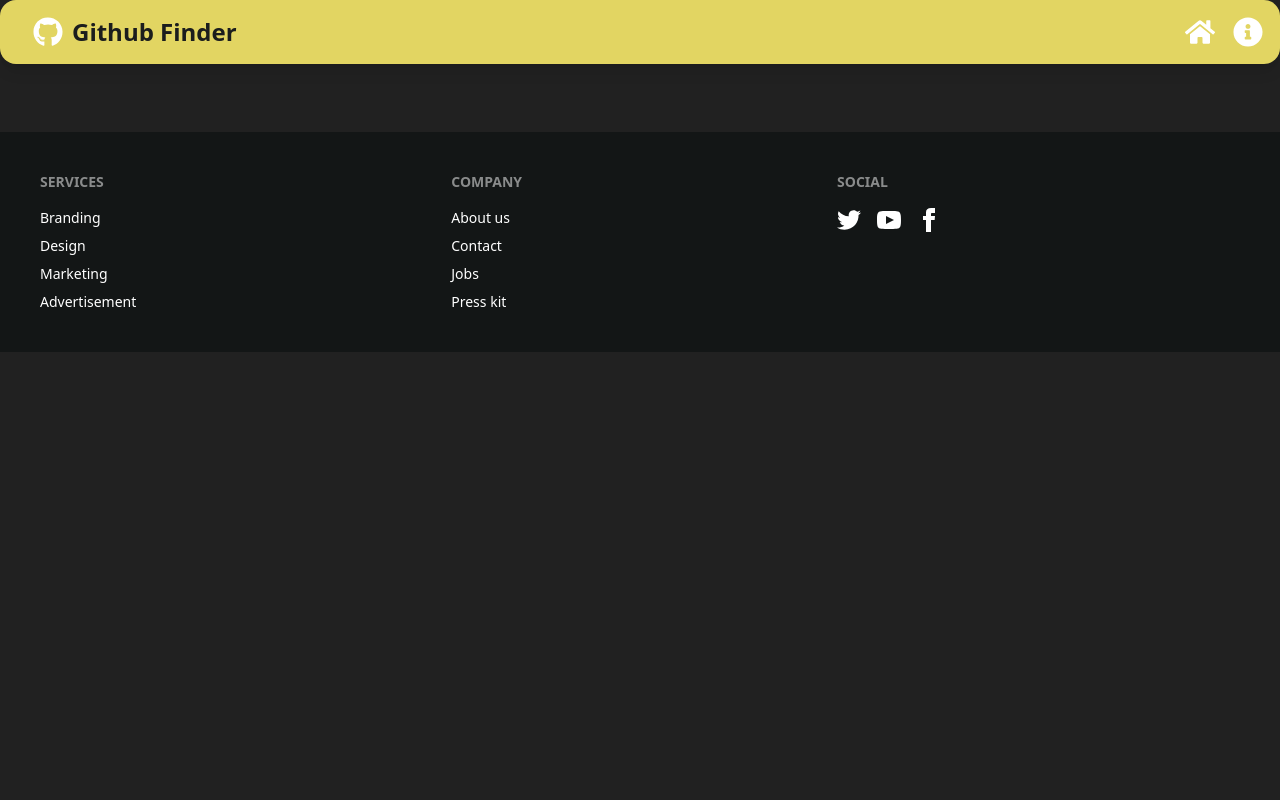
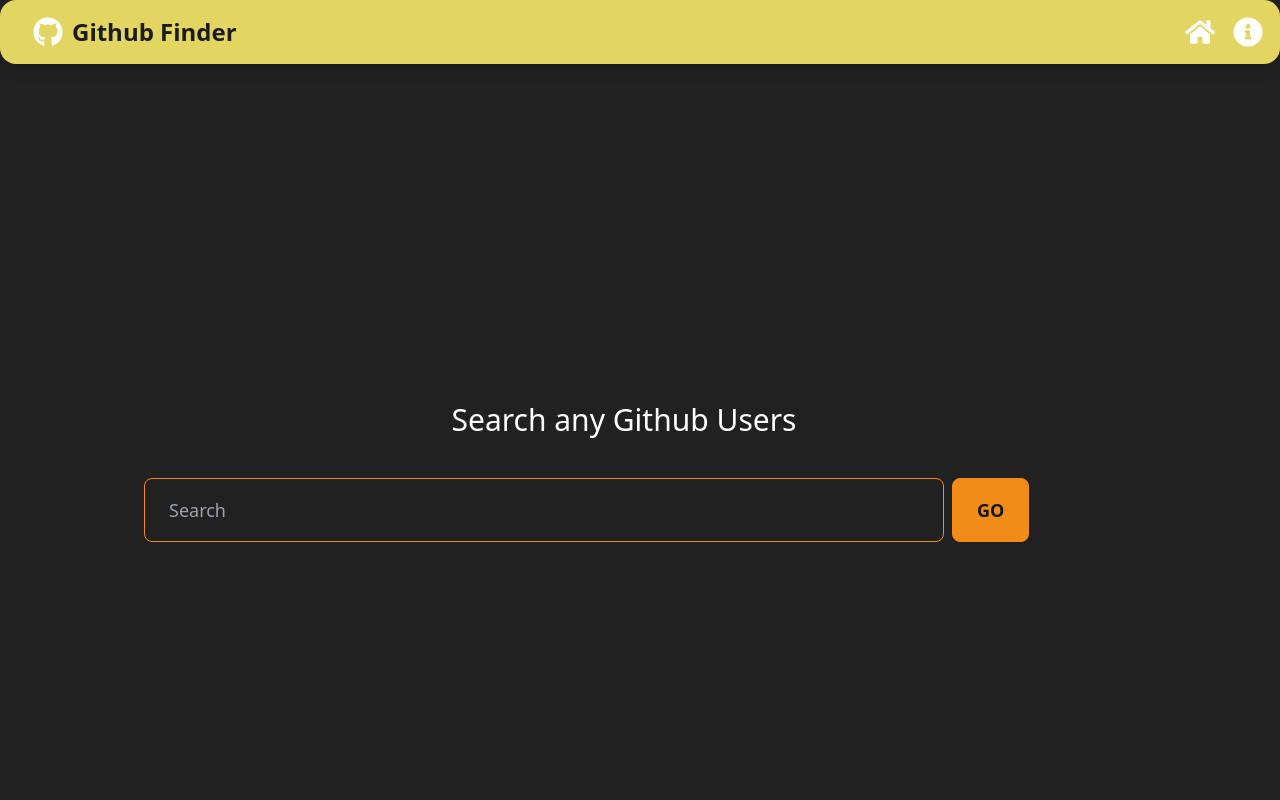
Before and after one commit to Rayson-LD/github-finder, a React (Create React App) app: page / in a window 1280 px wide. Shown: the top 800 px of the page. Built offline with nearby package versions, Linux system fonts and the light colour scheme.

Commit message:
fifth commit

```diff
--- a/src/components/layouts/Footer.jsx
+++ b/src/components/layouts/Footer.jsx
@@ -2,7 +2,7 @@ import React from 'react';
 
 function Footer() {
   return(
-    <footer className="p-10 footer bg-base-300 text-base-content">
+    <footer className="p-10 position-fixed footer bg-base-300 text-base-content">
   <div>
     <span className="footer-title">Services</span>
     <a className="link link-hover">Branding</a>
--- a/src/components/layouts/Nabar.jsx
+++ b/src/components/layouts/Nabar.jsx
@@ -5,7 +5,7 @@ import PropTypes from 'prop-types';
 
 function Nabar({title}) {
   return(
-    <div className="navbar mb-2 shadow-lg bg-warning text-neutral-content rounded-box">
+    <div className="navbar mb-2  shadow-lg bg-warning text-neutral-content rounded-box">
     <div className="flex-none px-2 mx-2">
     <div className="flex-none">
       <span className="btn btn-square btn-ghost">
--- /dev/null
+++ b/src/components/users/UserSearch.jsx
@@ -0,0 +1,34 @@
+import React from 'react';
+import {useState,useContext} from'react'
+import GitHubContext from '../../Context/UsersContext/GithubContext';
+function UserSearch() {
+    const [text, settext] = useState('');
+    const {User} = useContext(GitHubContext)
+    const handleInput = (e) =>{
+
+        settext(e.target.value)
+    }
+    const handleSubmit = (e) =>{
+        e.preventDefault()
+        if(text === '')
+        {
+            alert("Please add something")
+        }
+        else{
+            settext('')
+        }
+    }
+  return <div className="form-control m-auto w-3/4">
+  <label className=" text-center">
+    <span className=" text-3xl">Search any Github Users</span>
+  </label>
+  <div className="flex space-x-2 pt-10">
+    <input type="text" placeholder="Search" value={text} onChange={handleInput} className="w-10/12  input input-primary input-bordered input-lg"/>
+    <button className="btn btn-primary btn-lg" onClick={handleSubmit}>go</button>
+    {User.length > 0 &&(<button className="btn btn-ghost  btn-lg text-content" >Clear</button>)}
+  </div>
+</div>
+
+}
+
+export default UserSearch;
--- a/src/components/users/Userlist.jsx
+++ b/src/components/users/Userlist.jsx
@@ -11,7 +11,7 @@ function Userlist() {
   if(!loading)
   {
     return (
-        <div className="grid grid-cols-3 gap-2 pl-2  pb-10 pt-5 pr-2">
+        <div className="grid grid-cols-3 gap-2 pl-2   pb-10 pt-5 pr-2">
           {
           User.map((user)=>(
               <UserCard key={user.id} userinfo={user}/>
--- a/src/pages/Home.jsx
+++ b/src/pages/Home.jsx
@@ -1,12 +1,18 @@
 import React from 'react';
-
+import UserSearch from '../components/users/UserSearch';
 
 
 import Userlist from '../components/users/Userlist';
 function Home() {
 
 
-  return <Userlist />
+  return(
+    <div className="flex  min-h-screen">
+    <UserSearch/>
+    <Userlist />
+    </div>
+  );
+
 }
 
 export default Home;
```
